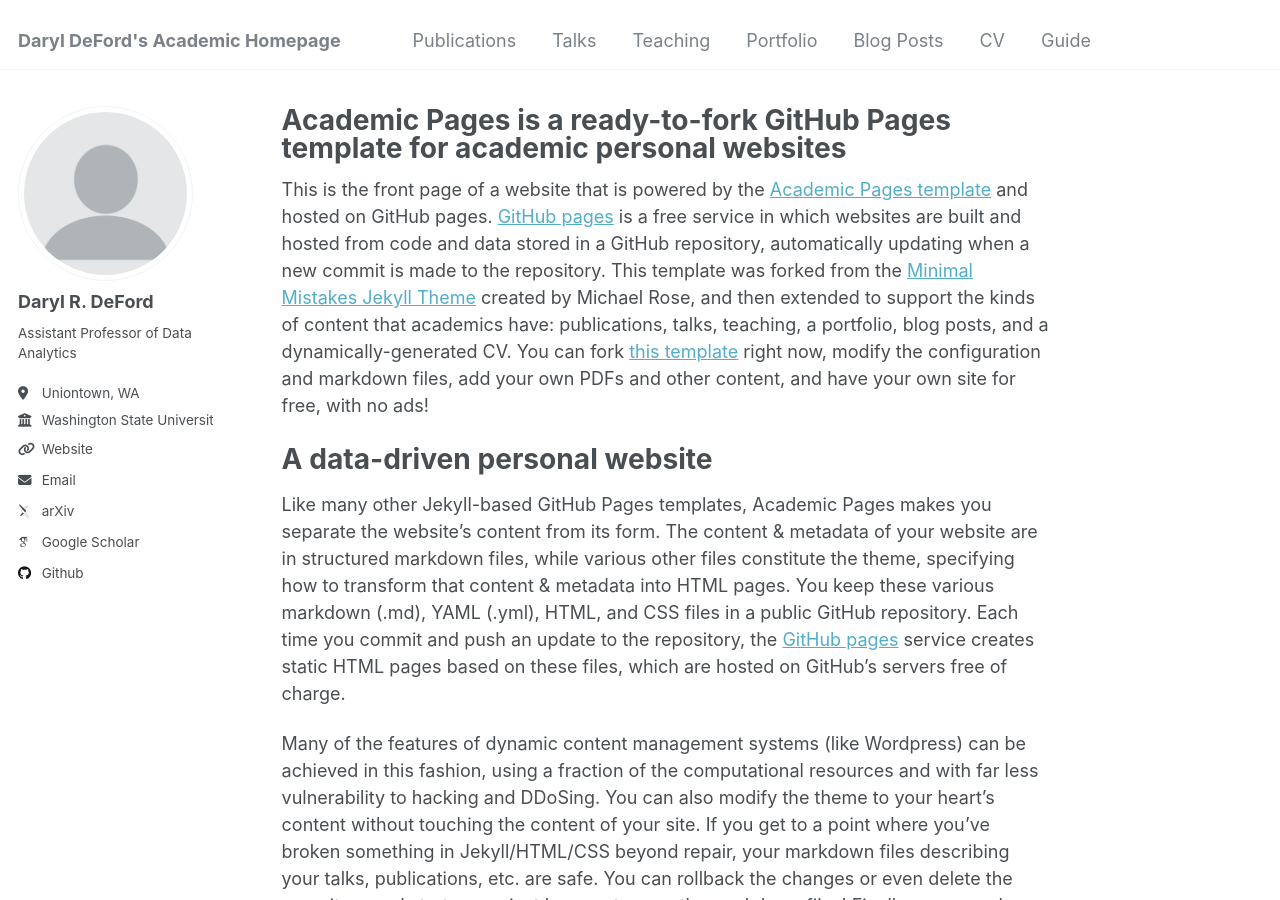
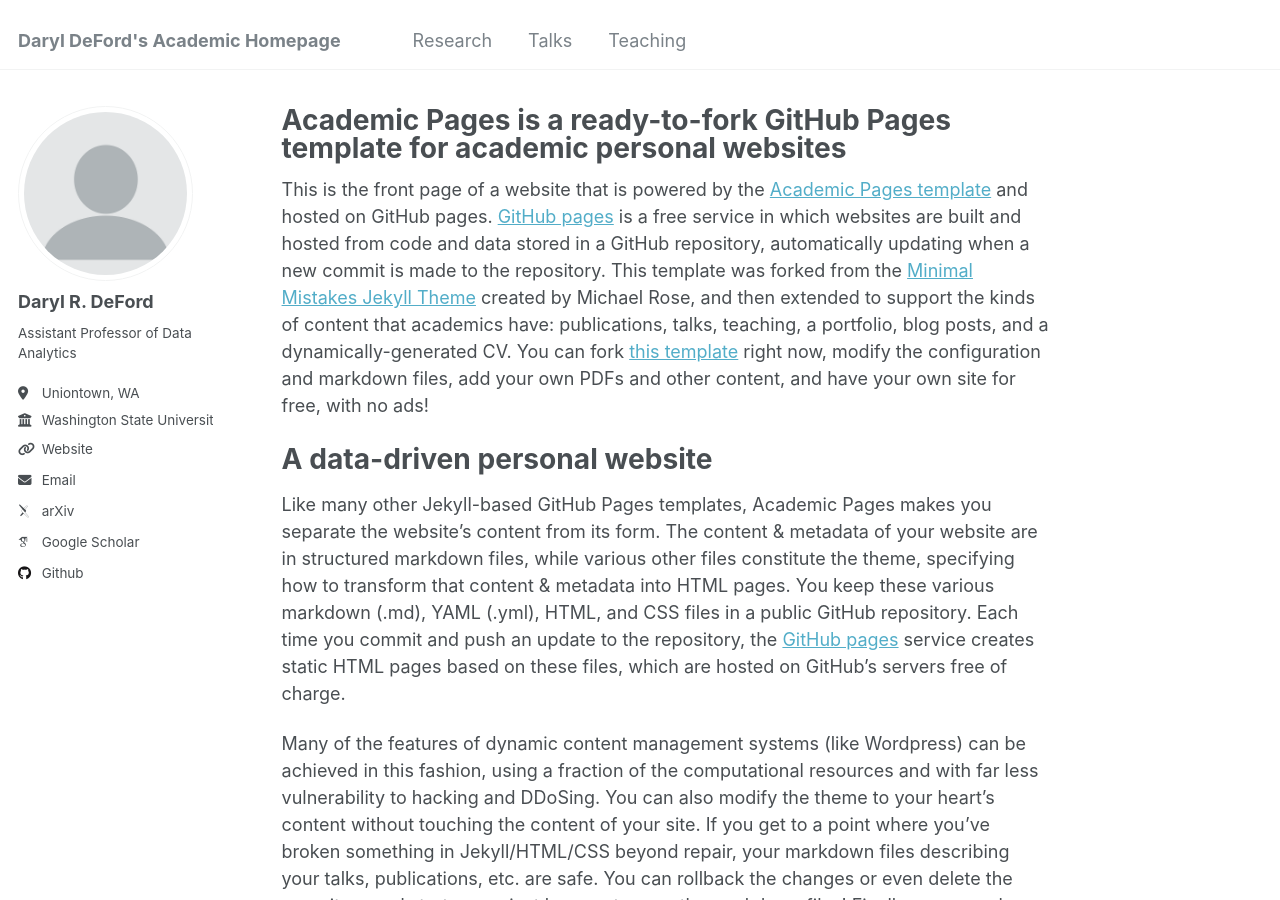
Before and after one commit to drdeford/drdeford.github.io, a Jekyll site: the page built from _pages/about.md, in a window 1280 px wide and 900 px high. Built offline with Jekyll 4.4.1, drawn with Linux system fonts in a browser that asks for light colours; some web fonts are replaced.

Commit message:
Update navigation.yml
trim header

```diff
--- a/_data/navigation.yml
+++ b/_data/navigation.yml
@@ -5,7 +5,7 @@
 # prevent it from being included in the site.
 
 main:
-  - title: "Publications"
+  - title: "Research"
     url: /publications/
 
   - title: "Talks"
@@ -13,15 +13,3 @@ main:
 
   - title: "Teaching"
     url: /teaching/
-
-  - title: "Portfolio"
-    url: /portfolio/
-
-  - title: "Blog Posts"
-    url: /year-archive/
-
-  - title: "CV"
-    url: /cv/
-
-  - title: "Guide"
-    url: /markdown/
```
